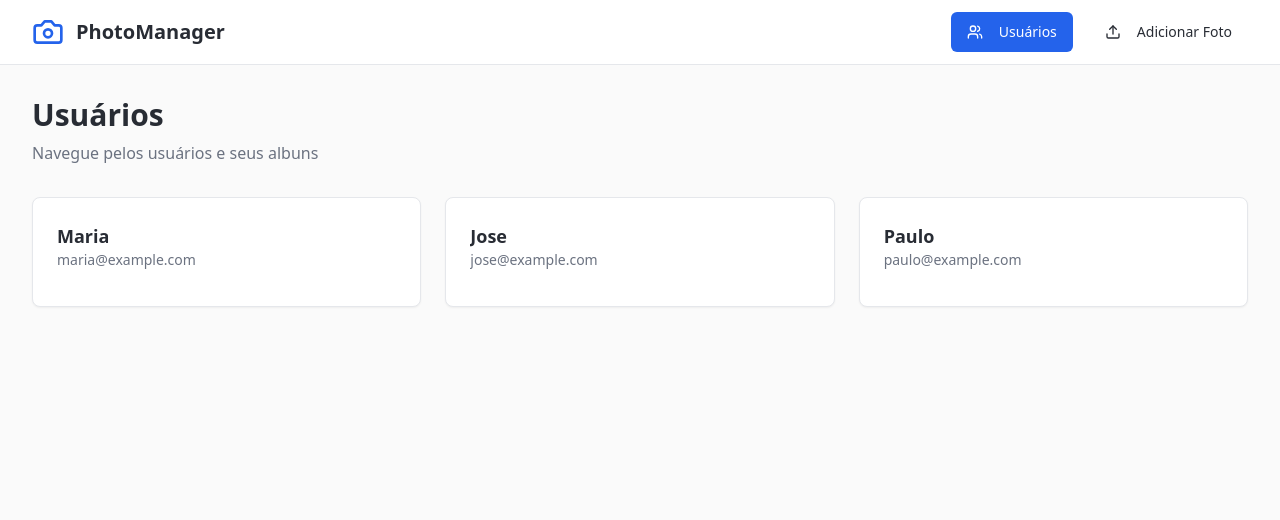
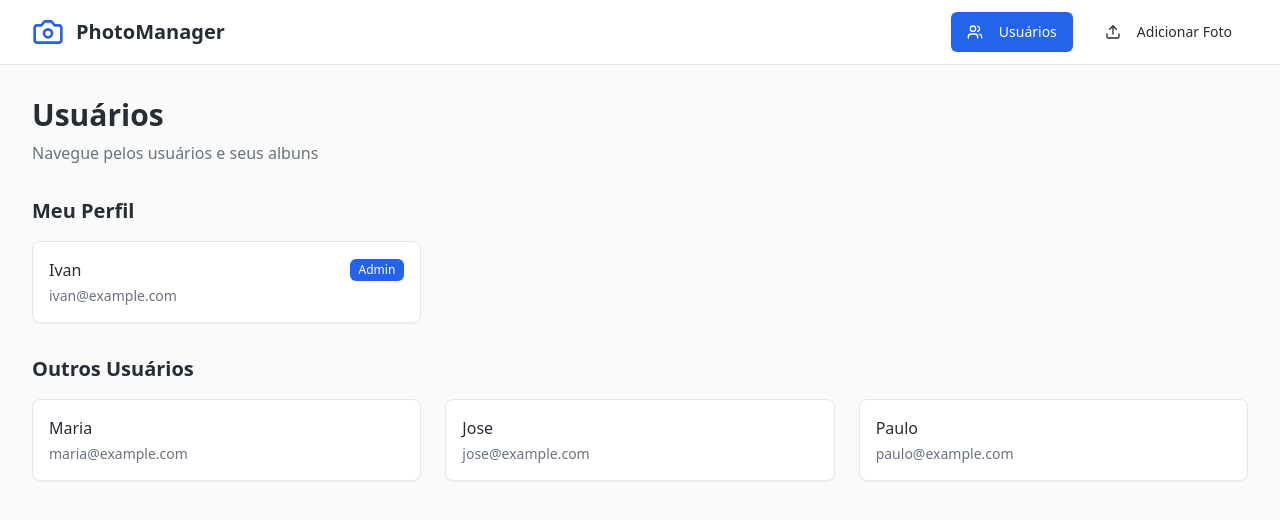
Before and after one commit to Ivanzmartins/album-manager, a React (Vite) app in the folder frontend/: page / in a window 1280 px wide. Shown: the top 520 px of the page. Built offline with nearby package versions, Linux system fonts and the light colour scheme.

Commit message:
feat: separated sections for current user and other users

```diff
--- a/frontend/src/components/UserCard.tsx
+++ b/frontend/src/components/UserCard.tsx
@@ -1,34 +1,29 @@
+import { Badge } from "@/components/ui/badge";
 import { User } from "@/types/User";
 import { Card, CardContent } from "./ui/card";
-interface UserCardProps extends React.HTMLAttributes<HTMLDivElement> {
+
+interface UserCardProps {
   user: User;
   onClick: () => void;
+  isCurrentUser?: boolean;
 }
+
 export const UserCard = ({
   user,
   onClick,
-  className,
-  ...props
+  isCurrentUser = false,
 }: UserCardProps) => {
   return (
     <Card
-      className="cursor-pointer transition-all duration-200 hover:shadow-hover hover:scale-105 bg-photo-card border-photo-border"
       onClick={onClick}
-      {...props}
+      className="cursor-pointer hover:shadow-md transition-shadow"
     >
-      <CardContent className="p-6">
-        <div className="flex items-start space-x-4">
-          <div className="flex-1 min-w-0">
-            <h3 className="text-lg font-semibold text-foreground truncate">
-              {user.username}
-            </h3>
-            <p className="text-sm text-muted-foreground truncate">
-              {user.email}
-            </p>
-
-            <div className="flex items-center space-x-4 mt-3"></div>
-          </div>
+      <CardContent className="p-4">
+        <div className="flex items-center justify-between">
+          <h3 className="font-medium">{user.username}</h3>
+          {isCurrentUser && <Badge variant="default">Admin</Badge>}
         </div>
+        <p className="text-sm text-muted-foreground mt-1">{user.email}</p>
       </CardContent>
     </Card>
   );
--- /dev/null
+++ b/frontend/src/components/ui/badge.tsx
@@ -0,0 +1,47 @@
+import * as React from "react";
+import { Slot } from "@radix-ui/react-slot";
+import { cva, type VariantProps } from "class-variance-authority";
+
+import { cn } from "@/lib/utils";
+
+const badgeVariants = cva(
+  "inline-flex items-center justify-center rounded-md border px-2 py-0.5 text-xs font-medium w-fit whitespace-nowrap shrink-0 [&>svg]:size-3 gap-1 [&>svg]:pointer-events-none focus-visible:border-ring focus-visible:ring-ring/50 focus-visible:ring-[3px] aria-invalid:ring-destructive/20 dark:aria-invalid:ring-destructive/40 aria-invalid:border-destructive transition-[color,box-shadow] overflow-hidden",
+  {
+    variants: {
+      variant: {
+        default:
+          "border-transparent bg-primary text-primary-foreground [a&]:hover:bg-primary/90",
+        secondary:
+          "border-transparent bg-secondary text-secondary-foreground [a&]:hover:bg-secondary/90",
+        destructive:
+          "border-transparent bg-destructive text-white [a&]:hover:bg-destructive/90 focus-visible:ring-destructive/20 dark:focus-visible:ring-destructive/40 dark:bg-destructive/60",
+        outline:
+          "text-foreground [a&]:hover:bg-accent [a&]:hover:text-accent-foreground",
+      },
+    },
+    defaultVariants: {
+      variant: "default",
+    },
+  }
+);
+
+function Badge({
+  className,
+  variant,
+  asChild = false,
+  ...props
+}: React.ComponentProps<"span"> &
+  VariantProps<typeof badgeVariants> & { asChild?: boolean }) {
+  const Comp = asChild ? Slot : "span";
+
+  return (
+    <Comp
+      data-slot="badge"
+      className={cn(badgeVariants({ variant }), className)}
+      {...props}
+    />
+  );
+}
+
+// eslint-disable-next-line react-refresh/only-export-components
+export { Badge, badgeVariants };
--- a/frontend/src/data/mockUsers.ts
+++ b/frontend/src/data/mockUsers.ts
@@ -1,6 +1,6 @@
 import { User } from "@/types/User";
 
-export const mockDataUsers: User[] = [
+export const mockUsers: User[] = [
   {
     id: "1",
     username: "Ivan",
@@ -22,6 +22,3 @@ export const mockDataUsers: User[] = [
     email: "paulo@example.com",
   },
 ];
-
-export const mockUsers: User[] = mockDataUsers.filter((u) => u.id !== "1");
-export const currentUser = mockDataUsers.find((u) => u.id === "1");
--- a/frontend/src/hooks/useUsers.ts
+++ b/frontend/src/hooks/useUsers.ts
@@ -8,3 +8,12 @@ export function useUserById(userId?: string) {
   const users = useAppData().users;
   return users.find((u) => u.id === userId);
 }
+export const useCurrentUser = () => {
+  const { users } = useAppData();
+  return users.find((u) => u.id === "1");
+};
+
+export const useOtherUsers = () => {
+  const { users } = useAppData();
+  return users.filter((u) => u.id !== "1");
+};
--- a/frontend/src/pages/Users.tsx
+++ b/frontend/src/pages/Users.tsx
@@ -1,10 +1,11 @@
+import { useCurrentUser, useOtherUsers } from "@/hooks/useUsers";
 import { UserCard } from "@/components/UserCard";
-import { useUsers } from "@/hooks/useUsers";
 import { useNavigate } from "react-router-dom";
 
 const Users = () => {
   const navigate = useNavigate();
-  const users = useUsers();
+  const currentUser = useCurrentUser();
+  const otherUsers = useOtherUsers();
 
   return (
     <div className="min-h-screen bg-photo-background">
@@ -16,16 +17,30 @@ const Users = () => {
           </p>
         </div>
 
+        {currentUser && (
+          <div className="mb-8">
+            <h2 className="text-xl font-semibold mb-4">Meu Perfil</h2>
             <div className="grid grid-cols-1 md:grid-cols-2 lg:grid-cols-3 gap-6">
-          {users.map((user) => (
+              <UserCard
+                user={currentUser}
+                onClick={() => navigate(`/users/${currentUser.id}/albums`)}
+                isCurrentUser
+              />
+            </div>
+          </div>
+        )}
+
+        <div>
+          <h2 className="text-xl font-semibold mb-4">Outros Usuários</h2>
+          <div className="grid grid-cols-1 md:grid-cols-2 lg:grid-cols-3 gap-6">
+            {otherUsers.map((user) => (
               <UserCard
                 key={user.id}
                 user={user}
-              onClick={() =>
-                navigate(`/users/${user.id}/albums`, { state: { user } })
-              }
+                onClick={() => navigate(`/users/${user.id}/albums`)}
               />
             ))}
+          </div>
         </div>
       </div>
     </div>
```
Lines whose indentation alone changed are shown as unchanged.
